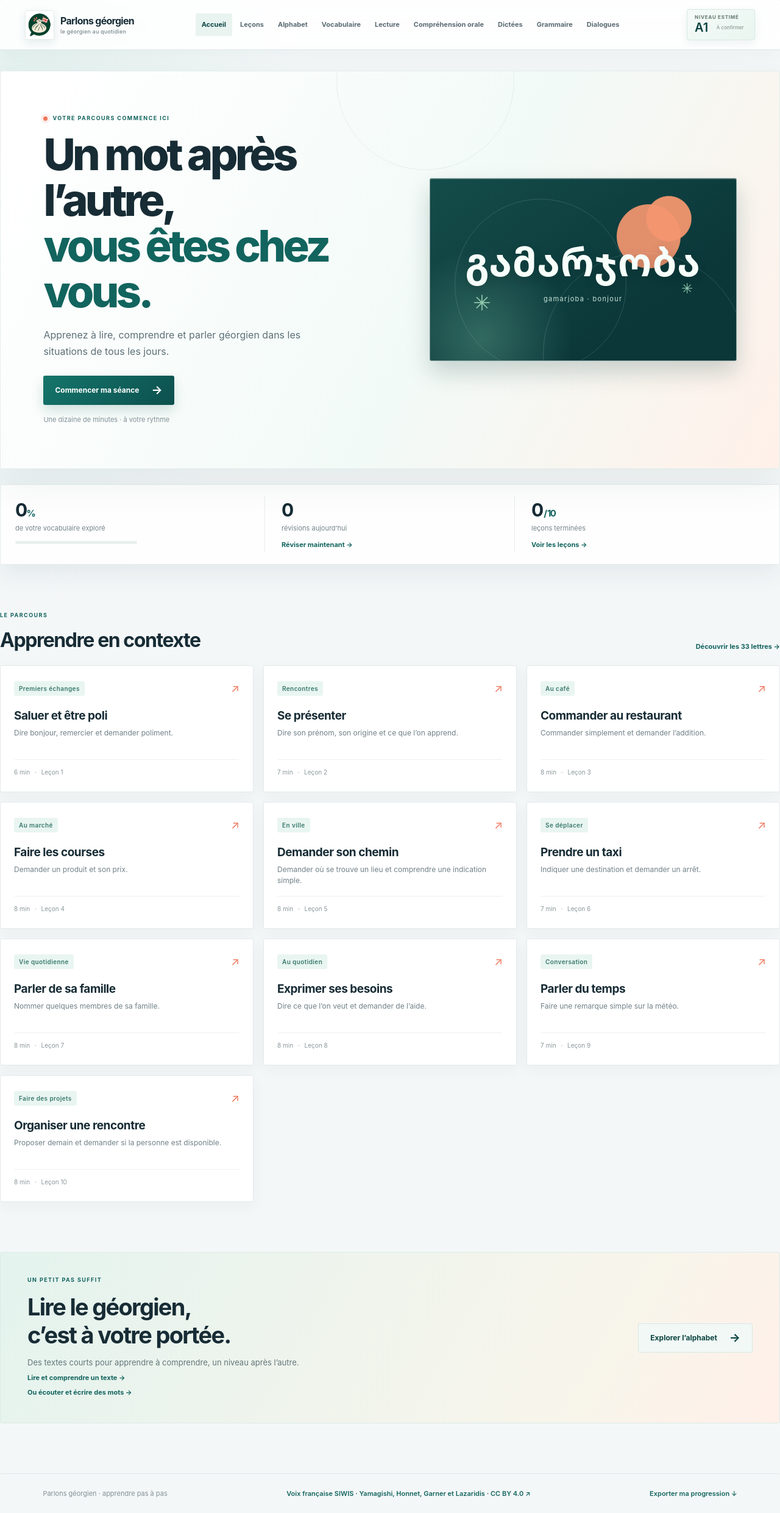
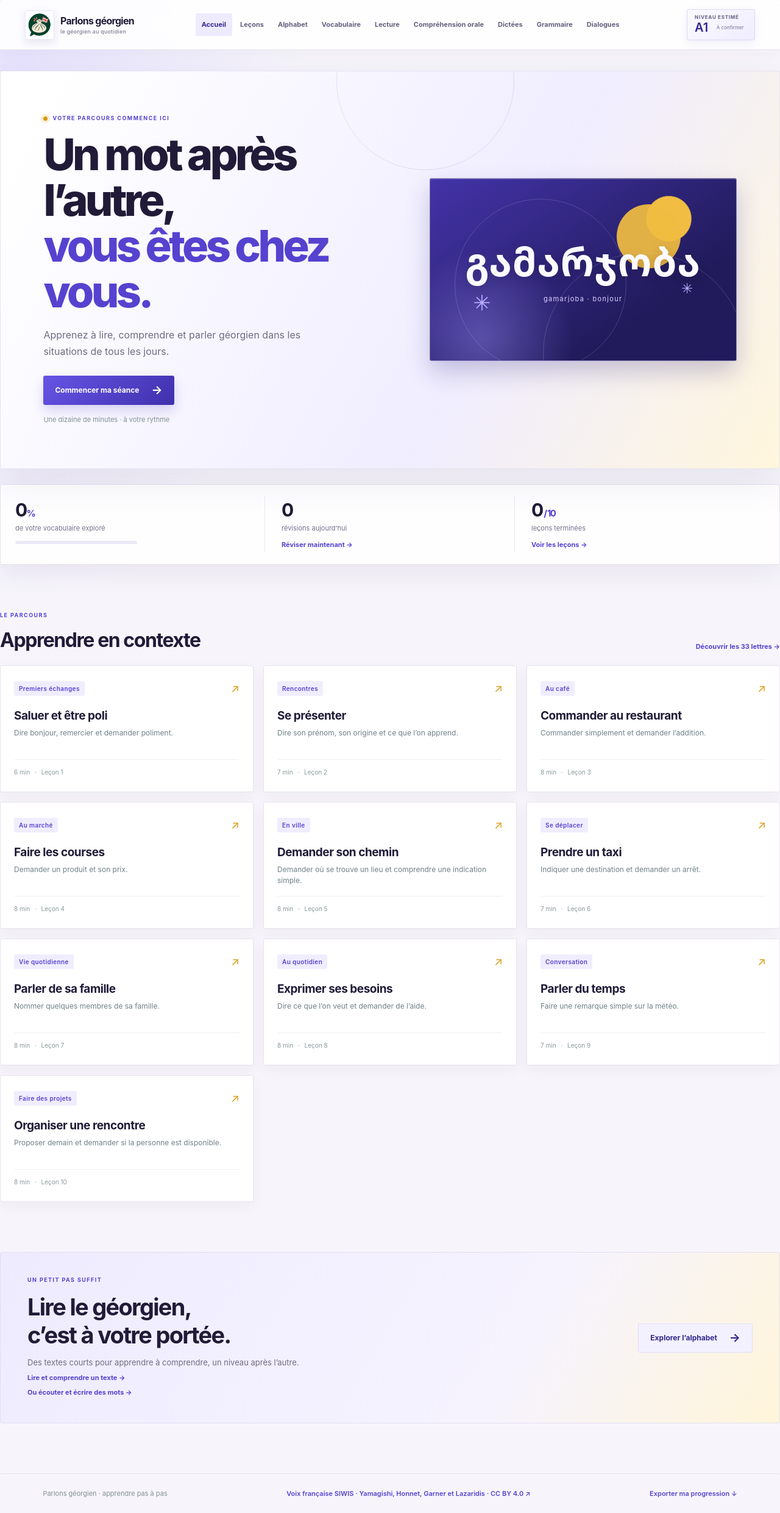
Before and after one commit to apachot/parlons-georgien, a Flask app: page / in a window 1280 px wide. Shown: the whole page at 61% size. Run offline with Flask 3, Linux system fonts and the light colour scheme; data that the repository does not hold is empty.

Commit message:
Switch to indigo and saffron color theme

```diff
--- /dev/null
+++ b/app/static/theme.css
@@ -0,0 +1,127 @@
+/* Indigo, lavender and saffron palette. Loaded after the layout and shape layers. */
+:root {
+  --ink: #211b38;
+  --muted: #716c82;
+  --paper: #f7f5fb;
+  --white: #fff;
+  --line: #e6e1f0;
+  --green: #5542cf;
+  --green-dark: #34278f;
+  --sage: #ece9ff;
+  --orange: #d99b12;
+  --peach: #fff4d5;
+  --surface-shadow: 0 14px 40px rgba(42, 31, 93, .075);
+}
+
+body {
+  background:
+    radial-gradient(ellipse at 2% 4%, rgba(222, 217, 255, .65), transparent 30rem),
+    var(--paper);
+  color: var(--ink);
+}
+
+.topbar { border-color: #e8e3f1; }
+.brand { color: var(--ink); }
+.brand-mark { border-color: #ebe7f3; box-shadow: 0 5px 14px rgba(57, 43, 137, .11); }
+.brand small { color: #827c94; }
+.nav a { color: #665f7e; }
+.nav a:hover, .nav a.is-active { background: #eeebff; color: var(--green-dark); }
+.learner-level { border-color: #ded8fa; background: linear-gradient(145deg, #fbfaff, #efedff); box-shadow: 0 5px 15px rgba(65, 50, 155, .08); }
+.learner-level strong { color: var(--green-dark); }
+.learner-level > span, .learner-level small { color: #77718e; }
+.menu-toggle { border-color: var(--line); color: var(--green-dark); }
+
+h1, h2, h3 { color: var(--ink); }
+h1 em, .eyebrow, .text-link, footer a { color: var(--green); }
+.dot { background: var(--orange); box-shadow: 0 0 0 4px rgba(217, 155, 18, .15); }
+.primary { background: linear-gradient(135deg, #6654e5, #4031ad); box-shadow: 0 9px 20px rgba(74, 56, 190, .2); }
+.primary:hover { background: linear-gradient(135deg, #5542cf, #34278f); box-shadow: 0 12px 24px rgba(74, 56, 190, .24); }
+.secondary { border-color: #e0dcfa; background: #f3f1ff; color: var(--green-dark); }
+
+.hero { border-color: #e8e3f2; background: linear-gradient(118deg, #fff 5%, #f0edff 62%, #fff6dc 100%); box-shadow: 0 20px 65px rgba(42, 31, 93, .085); }
+.hero::before { border-color: rgba(106, 92, 205, .16); }
+.hero-art {
+  border-color: rgba(255,255,255,.4);
+  background:
+    radial-gradient(circle at 78% 22%, #f1bd42 0 8%, transparent 8.3%),
+    radial-gradient(circle at 17% 88%, rgba(164, 151, 255, .38), transparent 30%),
+    linear-gradient(145deg, #4333a8, #211b5b 72%);
+  box-shadow: 0 18px 38px rgba(43, 33, 117, .23), inset 0 1px 0 rgba(255,255,255,.22);
+}
+.hero-art::before, .hero-art::after { border-color: rgba(226, 221, 255, .19); }
+.sun { background: #f1bd42; }
+.art-ka { color: #fbfaff; }
+.art-caption { color: #d8d2ff; }
+.art-leaf { color: #b7adff; }
+
+.stats { border-color: #e6e1f0; background: rgba(255,255,255,.94); }
+.stat { border-color: #ece8f3; color: #77718a; }
+.stat-number { color: var(--ink); }
+.progress-track { background: #ebe8f5; }
+.progress-track i, .game-progress i { background: linear-gradient(90deg, #6755df, #efbd44); }
+.progress-track i { border-radius: inherit; }
+.lesson-card, .letter-card, .vocab-card, .grammar-card, .dialogue-card,
+.exercise-box, .learn-card, .reading-box, .dictation-box,
+.comprehension-box, .activity-card, .vocabulary-module, .course-card,
+.course-slide, .course-result, .error-summary { border-color: #e7e2f0; }
+.lesson-card:hover, .letter-card:hover, .vocab-card:hover, .course-card:hover,
+.vocabulary-module:hover { border-color: #bcb3ed; box-shadow: 0 14px 30px rgba(61, 46, 155, .11); }
+.lesson-tag, .cefr-pill { border-color: #e1dcfa; background: #f0edff; color: var(--green); }
+.card-arrow { color: var(--orange); }
+.done-check { background: #f1eeff; color: var(--green); }
+
+.callout { border-color: #e3def1; background: linear-gradient(120deg, #eeebff, #f6f3ff 65%, #fff5d9); }
+.callout p, .hero-copy > p, .page-intro > p, .lesson-header > p { color: #716c82; }
+.info-banner { border-color: #f0e2b8; background: #fff9e9; color: #756b54; }
+.info-banner b { color: var(--ink); }
+
+.letter-ka, .vocab-ka, .letter-example b, .vocab-ka, .reading-text,
+.lesson-question, .quiz-word, .dictation-box h2.ka { color: var(--green-dark); }
+.letter-example, .example-line, .grammar-examples { border-color: #eeeaf4; }
+.letter-choice:hover, .choice:hover, .word-tile:hover, .key:hover,
+.dialogue-choice:hover { border-color: #aaa0e7; background: #f8f6ff; }
+.choice-correct { background: #f0edff !important; border-color: #a89ce9 !important; color: #39308c; }
+.choice-wrong { background: #fff4df !important; border-color: #e5c36c !important; color: #76570f; }
+.success { background: #eeebff; color: #40349c; }
+.try-again { background: #fff5df; color: #80620f; }
+.search-input, .typed-answer input { border-color: #e2ddef; }
+.search-input:focus, .typed-answer input:focus { border-color: #7565dc; box-shadow: 0 0 0 4px rgba(92, 73, 206, .13); }
+.chat-window { background: #f7f5fc; }
+.chat-line { border-color: #e9e5f1; }
+.chat-line.you { background: #efedff; }
+
+.vocabulary-hero { border-color: #e6e0f2; background: linear-gradient(120deg, #fff, #efedff 64%, #fff5dc); }
+.vocabulary-game-screen { border-color: #e6e1f0; }
+.game-progress { background: #ebe8f5; }
+.matching-tile, .audio-options button { border-color: #e3def1; }
+.course-catalog-hero { border-color: #e4def2; background: linear-gradient(118deg, #eae7ff, #f7f4ff 64%, #fff4d3); }
+.course-catalog-hero h1 em { color: var(--orange); }
+.course-catalog-mark { color: var(--green); }
+.course-icon { background: #eeebff; }
+.course-slide { background: linear-gradient(145deg, #fff, #f7f5ff); }
+.course-reading-passage { border-color: #e4def4; border-left-color: #7565dc; background: #f2f0ff; }
+.course-reading-passage p { color: var(--green-dark); }
+.course-quiz-option:hover:not(:disabled) { border-color: #aaa0e7; background: #faf9ff; }
+.course-quiz-option.is-correct { border-color: #a89ce9; background: #f0edff; color: #39308c; }
+.course-quiz-option.is-wrong { border-color: #e5c36c; background: #fff5df; color: #76570f; }
+.course-quiz-feedback.is-correct { background: #efedff; color: #40349c; }
+.course-quiz-feedback.is-wrong { background: #fff5df; color: #80620f; }
+.course-takeaway { border-left-color: #e0ae31; background: #fff8e7; color: #75602b; }
+.course-result { border-color: #e4def2; background: linear-gradient(145deg, #f0edff, #fff7df); }
+.course-related { border-color: #e6e1f0; }
+.course-related a { border-color: #e0dcf5; color: var(--green-dark); }
+.course-related a:hover { border-color: #a89ce9; }
+.progress-dialog { border-color: #e4def2; }
+.progress-dialog::backdrop { background: rgba(32, 24, 79, .72); }
+.progress-close { background: #f0edff; color: var(--green); }
+.progress-summary > div, .progress-chart { border-color: #e9e5f1; background: #fbfaff; }
+.progress-summary b, .progress-skill > b { color: var(--green); }
+.progress-chart polyline { stroke: #5e4ed0; }
+.progress-chart circle { fill: #e1ae32; }
+.progress-skill > i { background: #ebe8f5; }
+.progress-skill > i em { background: #7262dc; }
+footer { border-color: #e6e1f0; }
+
+@media (max-width: 760px) {
+  .nav { border-color: #e6e1f0; }
+}
--- a/app/templates/base.html
+++ b/app/templates/base.html
@@ -7,6 +7,7 @@
   <link rel="icon" type="image/png" href="{{ url_for('static', filename='parlons-georgien-logo.png') }}">
   <link rel="stylesheet" href="{{ url_for('static', filename='style.css') }}?v=modern-v1">
   <link rel="stylesheet" href="{{ url_for('static', filename='modern.css') }}?v=2">
+  <link rel="stylesheet" href="{{ url_for('static', filename='theme.css') }}?v=indigo-1">
   {% block page_styles %}{% endblock %}
 </head>
 <body>
```
